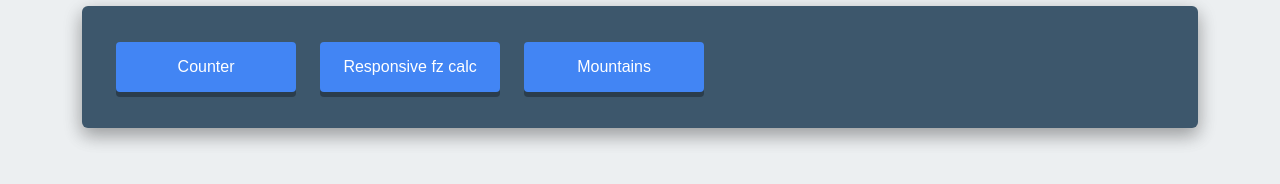
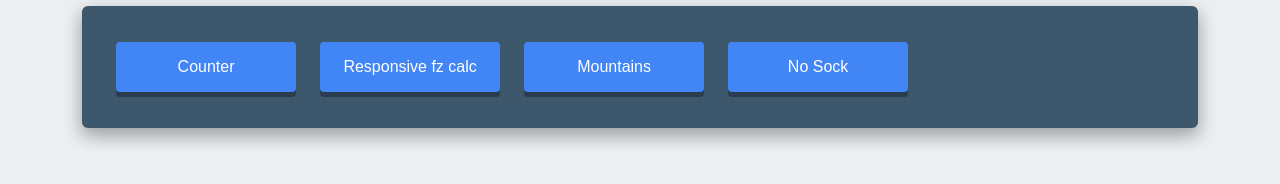
Before and after one commit to denistrator/projects-gallery, a plain HTML site: page index.html in a window 1280 px wide. Drawn offline with Linux system fonts and the light colour scheme.

Commit message:
add project "No Sock" to the projects gallery

```diff
--- a/index.html
+++ b/index.html
@@ -12,6 +12,7 @@
 			<a class="site_links" href="projects/counter/index.html">Counter</a>
 			<a class="site_links" href="projects/responsive-fz-calc/index.html">Responsive fz calc</a>
 			<a class="site_links" href="projects/training-01-mountains/builds/index.html">Mountains</a>
+			<a class="site_links" href="projects/spalah-lessons--task-13/builds/index.html">No Sock</a>
 		</div><!--wrap-->
 	</body>
 </html>
```
